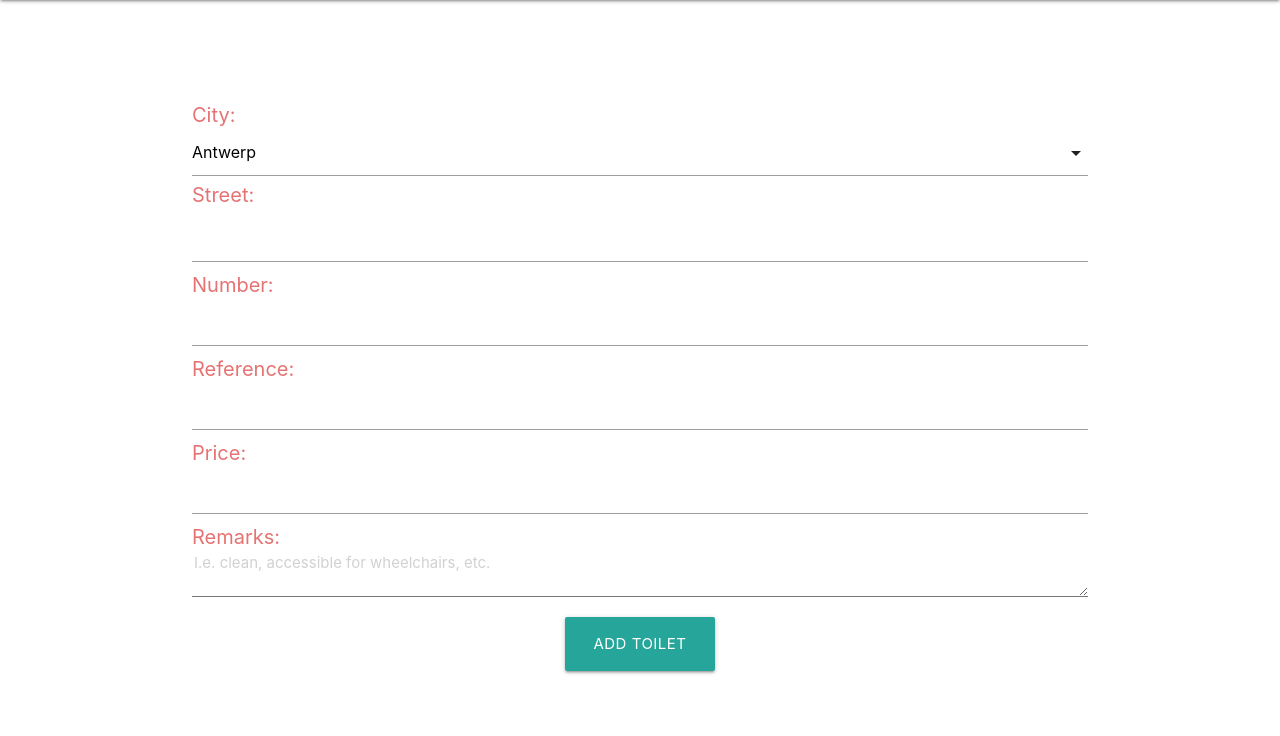
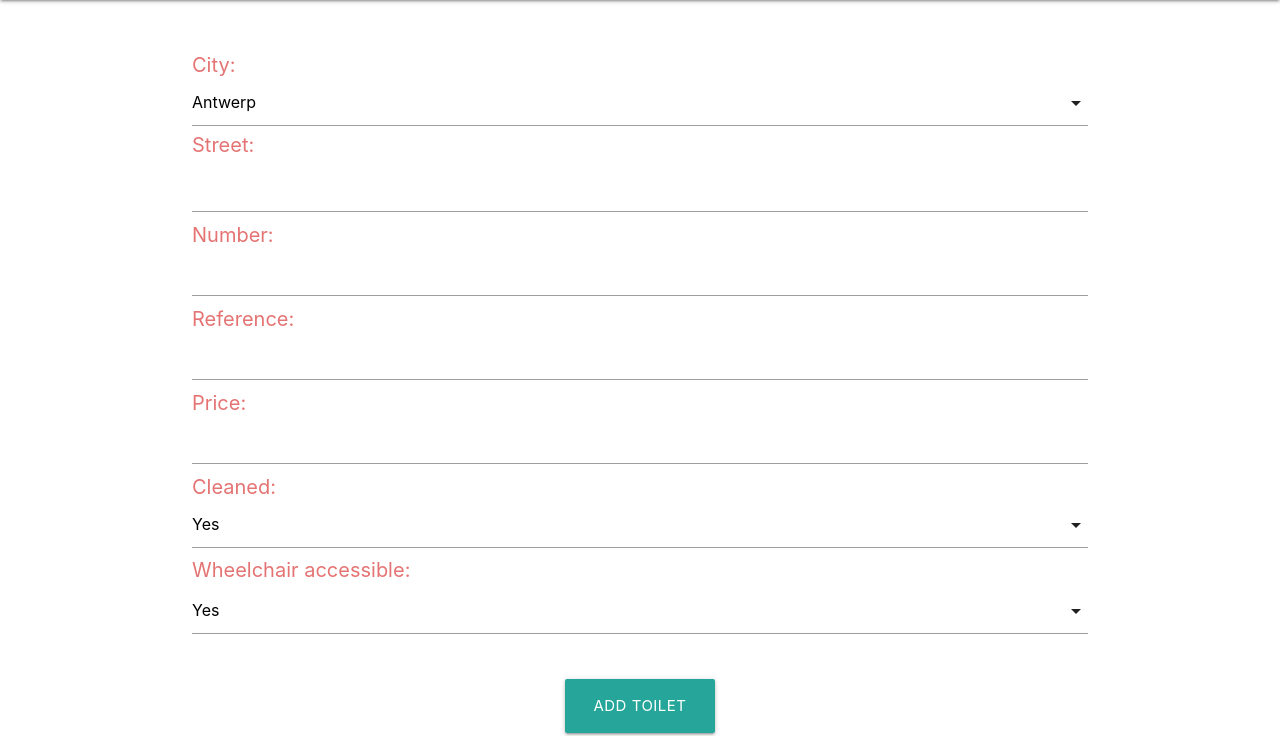
Before and after one commit to janolaerts/wcfinder, a Django app: page /toilets/add-toilet/ in a window 1280 px wide. Shown: the part 64-800 px from the top of the page. Run offline with Django 3.2, Linux system fonts and the light colour scheme.

Commit message:
Able to output cleaned and wheelchair fields

```diff
--- a/static/styles.css
+++ b/static/styles.css
@@ -58,7 +58,7 @@
 
 .add-toilet-container form{
   position: relative;
-  top: 100px;
+  top: 50px;
 }
 
 .add-toilet-container .select-wrapper{
@@ -67,6 +67,10 @@
 
 .add-toilet-container form label[for='id_street']{
   top: 80px;
+}
+
+.add-toilet-container form label[for='id_wheelchair_accessible']{
+  top: 505px;
 }
 
 .add-toilet-container form label{
@@ -87,8 +91,8 @@
 
 .add-toilet-container form .submit-button-wrapper{
   position: relative;
-  top: 20px;
-  margin-bottom: 20px;
+  top: 5px;
+  margin-bottom: 25px;
 }
 
 .added-toilet-container h1{
--- a/toilets/forms.py
+++ b/toilets/forms.py
@@ -2,11 +2,12 @@ from django import forms
 from . import models
 
 class AddToilet(forms.ModelForm):
-  remarks = forms.CharField(required = False, widget = forms.Textarea( attrs = { 'placeholder': 'I.e. clean, accessible for wheelchairs, etc.' } ))
+  #remarks = forms.CharField(required = False, widget = forms.Textarea( attrs = { 'placeholder': 'I.e. clean, accessible for wheelchairs, etc.' } ))
+  number = forms.IntegerField(required = False)
 
   class Meta:
     model = models.Toilet
-    fields = ['city', 'street', 'number', 'reference', 'price', 'remarks' ]
+    fields = ['city', 'street', 'number', 'reference', 'price', 'cleaned', 'wheelchair_accessible' ]
 
 #class UpdateToilet(forms.ModelForm):
   #class Meta:
--- a/toilets/models.py
+++ b/toilets/models.py
@@ -25,12 +25,19 @@ class Toilet(models.Model):
     ('No', 'No')
   )
 
+  ACCESSIBLE_CHOICES = (
+    ('Yes', 'Yes'),
+    ('No', 'No')
+  )
+
   city = models.CharField(max_length = 20, default = 'Antwerp', choices = CITIES_CHOICES)
   street = models.CharField(max_length = 50, default = None)
-  number = models.IntegerField(default = None)
-  reference = models.CharField(max_length = 20)
+  number = models.IntegerField(default = None, null = True)
+  reference = models.CharField(max_length = 20, blank = True)
   price = models.FloatField(default = None)
-  remarks = models.TextField(default = 'No remarks')
+  cleaned = models.CharField(max_length = 3, default = 'Yes', choices = CLEAN_CHOICES)
+  wheelchair_accessible = models.CharField(max_length = 3, default = 'Yes', choices = ACCESSIBLE_CHOICES)
+  #remarks = models.TextField(default = 'No remarks')
 
   def __str__(self):
-    return f'{self.street} {self.number}, {self.city}, ({self.reference}), {self.price}, {self.remarks}'
+    return f'{self.street} {self.number}, {self.city}, ({self.reference}), {self.price}'
--- a/toilets/templates/toilets/toilet_added.html
+++ b/toilets/templates/toilets/toilet_added.html
@@ -9,8 +9,8 @@
 
     <div class="card center-align">
       <div class="card-content">
-        <h1 class="red-text text-lighten-2">{{ toilet.street }} {{ toilet.number }}, {{ toilet.city }}</h1>
-        <p class="red-text text-lighten-2">Reference: {{ toilet.reference }}</p>
+        <h1 class="red-text text-lighten-2">{{ toilet.street }} {% if toilet.number %} {{ toilet.number }} {% endif %}, {{ toilet.city }}</h1>
+        {% if toilet.number %}<p class="red-text text-lighten-2">Reference: {{ toilet.reference }}</p> {% endif %}
       </div>
     </div>
 
```
Also changed, not shown: toilets/templates/toilets/map.html (+6 -6 lines), db.sqlite3, toilets/migrations/0014_auto_20200119_1523.py (added), toilets/migrations/0015_auto_20200119_1526.py (added), toilets/migrations/0016_toilet_clean.py (added), toilets/migrations/0017_auto_20200119_1535.py (added), toilets/migrations/0018_auto_20200119_1540.py (added), toilets/migrations/0019_auto_20200119_1543.py (added), toilets/migrations/0020_remove_toilet_remarks.py (added).
